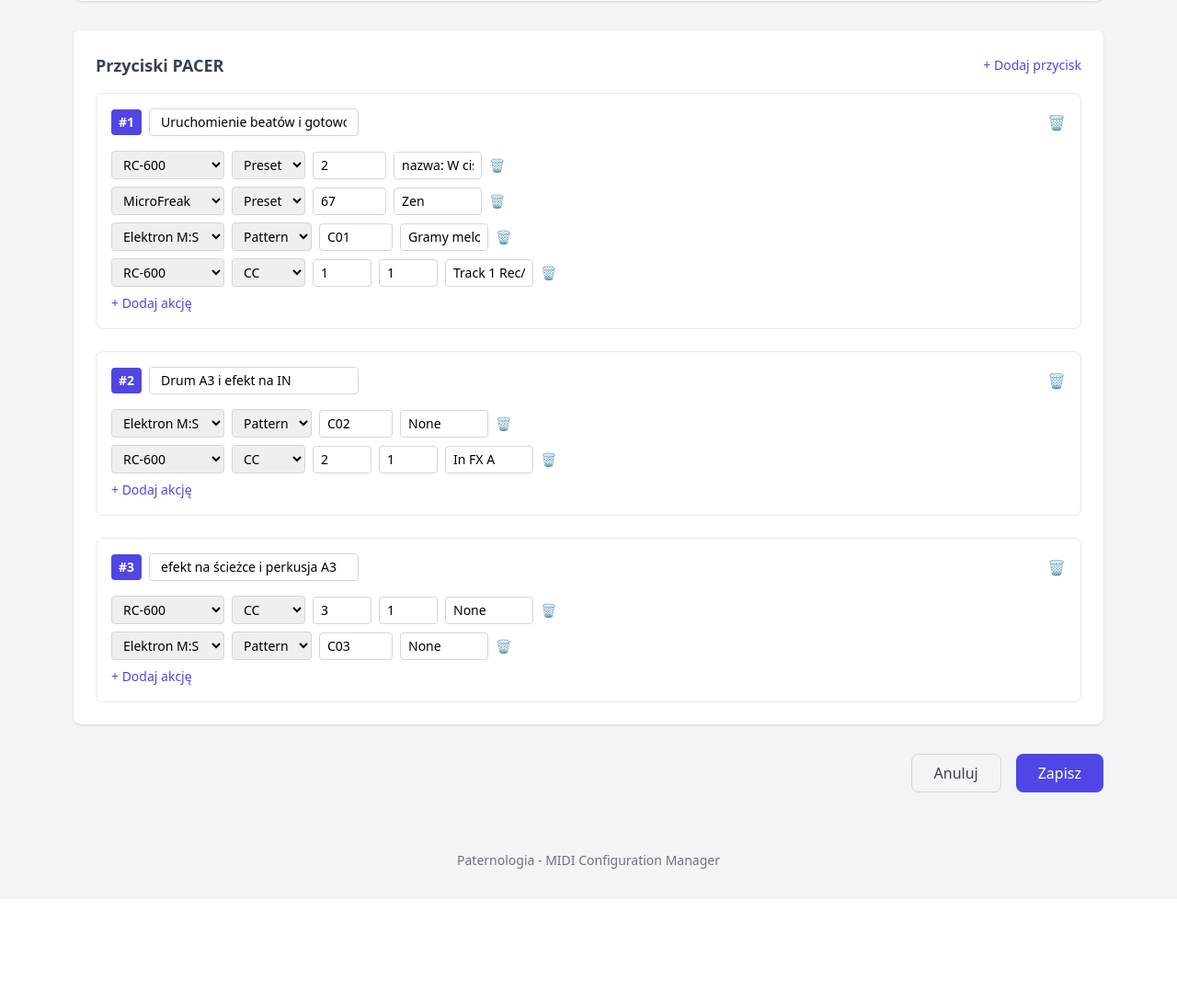
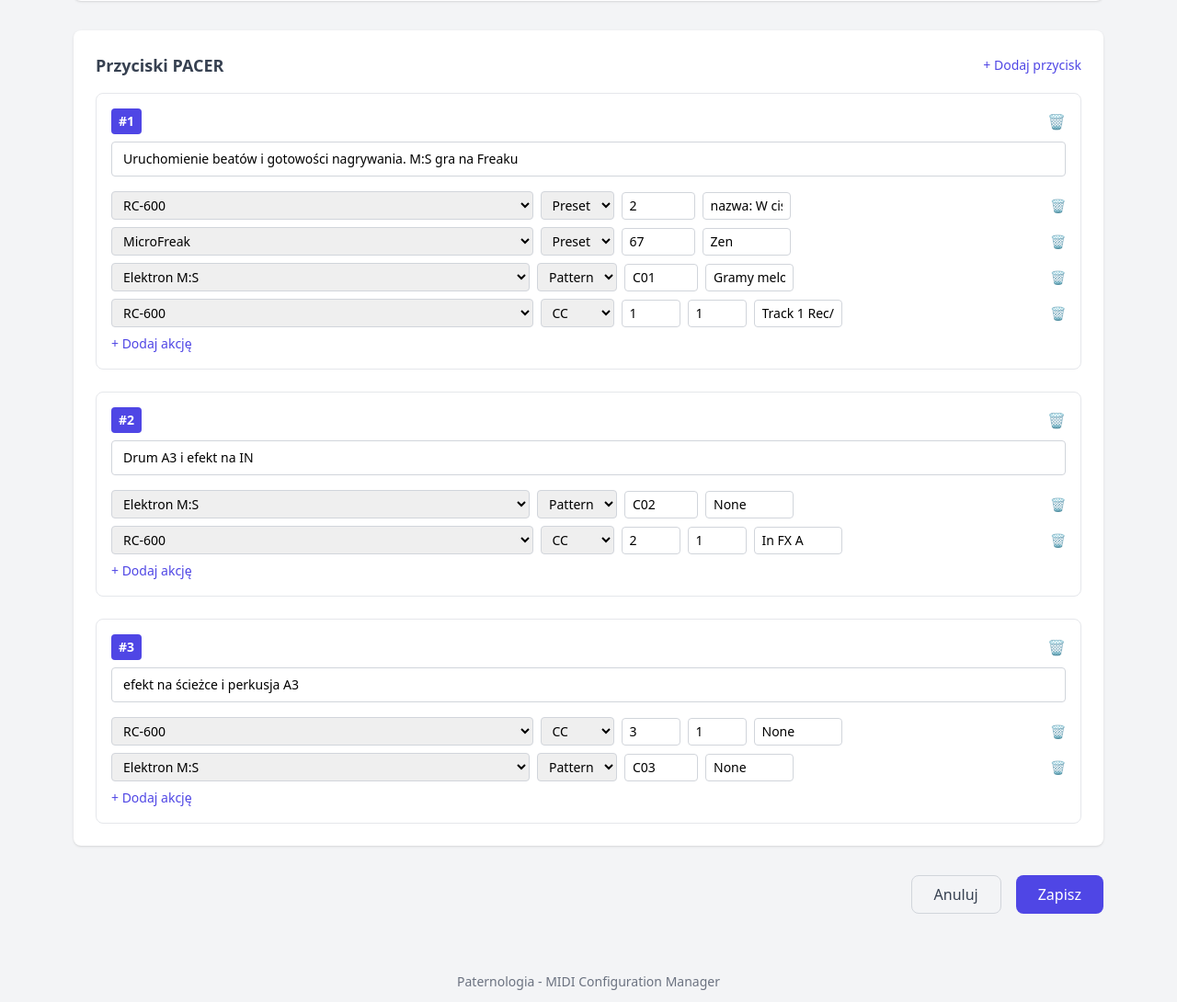
Before and after one commit to wkoziej/paternologia, a FastAPI app: page /songs/zen/edit in a window 1280 px wide. Shown: the part 489-1579 px from the top of the page at 92% size. Before the commit the page ends 1434 px from the top, so only its background shows below. Run offline with FastAPI, Linux system fonts and the light colour scheme; some libraries are stand-ins or nearby versions.

Commit message:
fix:layout

```diff
--- a/templates/partials/action_row.html
+++ b/templates/partials/action_row.html
@@ -1,8 +1,8 @@
 {# ABOUTME: HTMX partial for single action row in PACER button. #}
 {# ABOUTME: Uses HTMX cascades for device → types → fields. #}
-<div class="action-row flex gap-2 items-center flex-wrap">
+<div class="action-row grid grid-cols-[1fr_auto_1fr_auto] gap-2 items-center">
     <select name="button_{{ button_idx }}_action_{{ action_idx }}_device" required
-            class="border border-gray-300 rounded px-2 py-1 text-sm"
+            class="border border-gray-300 rounded px-2 py-1 text-sm w-full"
             hx-get="/partials/action-types"
             hx-target="next .action-type-select"
             hx-swap="innerHTML"
@@ -47,5 +47,5 @@
     </div>
 
     <button type="button" onclick="this.closest('.action-row').remove()"
-            class="text-red-500 hover:text-red-700 text-sm">🗑️</button>
+            class="text-red-500 hover:text-red-700 text-sm justify-self-end">🗑️</button>
 </div>
--- a/templates/partials/pacer_button.html
+++ b/templates/partials/pacer_button.html
@@ -1,16 +1,16 @@
 {# ABOUTME: HTMX partial for PACER button card in song edit form. #}
 {# ABOUTME: button_idx must be set before including this partial. #}
 <div class="pacer-button-card border border-gray-200 rounded-lg p-4">
-    <div class="flex justify-between items-center mb-4">
-        <div class="flex items-center gap-2">
-            <span class="bg-indigo-600 text-white px-2 py-1 rounded text-sm font-bold">#{{ button_idx + 1 }}</span>
-            <input type="text" name="button_{{ button_idx }}_name"
-                   value="{{ button.name if button else '' }}"
-                   placeholder="Nazwa przycisku" required
-                   class="border border-gray-300 rounded px-3 py-1 text-sm focus:ring-2 focus:ring-indigo-500">
-        </div>
+    <div class="flex justify-between items-center mb-2">
+        <span class="bg-indigo-600 text-white px-2 py-1 rounded text-sm font-bold">#{{ button_idx + 1 }}</span>
         <button type="button" onclick="this.closest('.pacer-button-card').remove()"
                 class="text-red-500 hover:text-red-700">🗑️</button>
+    </div>
+    <div class="mb-4">
+        <input type="text" name="button_{{ button_idx }}_name"
+               value="{{ button.name if button else '' }}"
+               placeholder="Nazwa przycisku" required
+               class="w-full border border-gray-300 rounded px-3 py-2 text-sm focus:ring-2 focus:ring-indigo-500">
     </div>
 
     <div class="actions-container space-y-2">
```
Also changed, not shown: data/songs/w-ciszy.yaml (+6 -6 lines).
